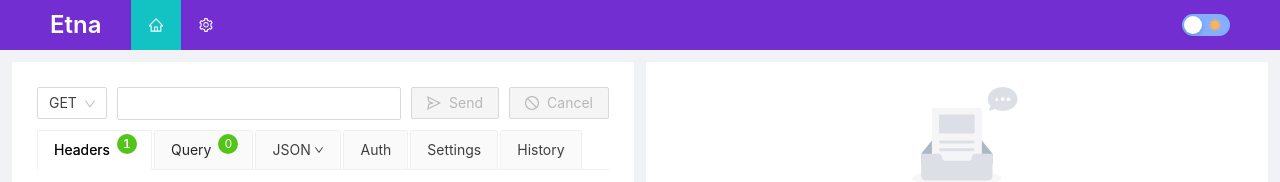
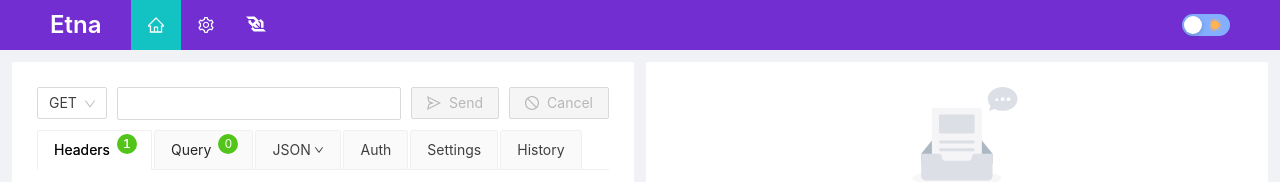
Before and after one commit to s-r-x/etna, a React app: page / in a window 1280 px wide. Shown: the top 182 px of the page. Built offline with nearby package versions, Linux system fonts and the light colour scheme.

Commit message:
full height card utility component

```diff
--- /dev/null
+++ b/src/components/atoms/FullHeightCard.ts
@@ -0,0 +1,11 @@
+import styled from "styled-components";
+import { Card } from "antd";
+
+const FullHeightCard = styled(Card)`
+  height: 100%;
+  .ant-tabs {
+    flex: 1;
+  }
+`;
+
+export default FullHeightCard;
--- /dev/null
+++ b/src/components/icons/Websocket.tsx
@@ -0,0 +1,18 @@
+import Icon from "@ant-design/icons";
+import React from "react";
+
+const WebsocketSvg = (props: any) => (
+  <svg
+    width="256px"
+    height="193px"
+    viewBox="0 0 256 193"
+    preserveAspectRatio="xMidYMid"
+    {...props}
+  >
+    <path d="M192.440223,144.644612 L224.220111,144.644612 L224.220111,68.3393384 L188.415329,32.5345562 L165.943007,55.0068785 L192.440223,81.5040943 L192.440223,144.644612 L192.440223,144.644612 Z M224.303963,160.576482 L178.017688,160.576482 L113.451687,160.576482 L86.954471,134.079266 L98.1906322,122.843105 L120.075991,144.728464 L165.104487,144.728464 L120.746806,100.286931 L132.06682,88.9669178 L176.4245,133.324599 L176.4245,88.2961022 L154.622994,66.4945955 L165.775303,55.3422863 L110.684573,0 L56.3485097,0 L56.3485097,0 L0,0 L31.6960367,31.6960367 L31.6960367,31.7798886 L31.8637406,31.7798886 L97.4359646,31.7798886 L120.662954,55.0068785 L86.7029152,88.9669178 L63.4759253,65.7399279 L63.4759253,47.7117589 L31.6960367,47.7117589 L31.6960367,78.9046839 L86.7029152,133.911562 L64.3144448,156.300033 L100.119227,192.104815 L154.45529,192.104815 L256,192.104815 L256,192.104815 L224.303963,160.576482 L224.303963,160.576482 Z"></path>
+  </svg>
+);
+const WebsocketIcon = (props: React.ComponentProps<typeof Icon>) => (
+  <Icon component={WebsocketSvg} {...props} />
+);
+export default WebsocketIcon;
--- a/src/domains/http-req/components/index.tsx
+++ b/src/domains/http-req/components/index.tsx
@@ -1,16 +1,16 @@
+import FullHeightCard from "@/components/atoms/FullHeightCard";
 import React from "react";
 import Editors from "./EditorsTabs";
 import Form from "./MainForm";
-import * as S from "./styled";
 
 const HttpRequest = () => {
   return (
-    <S.Card>
+    <FullHeightCard>
       <>
         <Form />
         <Editors />
       </>
-    </S.Card>
+    </FullHeightCard>
   );
 };
 
--- a/src/domains/http-req/components/styled.ts
+++ /dev/null
@@ -1,9 +0,0 @@
-import styled from "styled-components";
-import { Card as BaseCard } from "antd";
-
-export const Card = styled(BaseCard)`
-  height: 100%;
-  .ant-tabs {
-    flex: 1;
-  }
-`;
--- a/src/domains/http-res/components/index.tsx
+++ b/src/domains/http-res/components/index.tsx
@@ -7,18 +7,19 @@
 import Tabs from "./Tabs";
 import Headers from "./Headers";
 import * as S from "./styled";
+import FullHeightCard from "@/components/atoms/FullHeightCard";
 
 const HttpResponse = (props: TConnectorProps) => {
   const { response } = props;
   if (!response) {
     return (
-      <S.Card>
+      <FullHeightCard>
         <Empty />
-      </S.Card>
+      </FullHeightCard>
     );
   }
   return (
-    <S.Card>
+    <FullHeightCard>
       <S.TopBar>
         <Actions
           isBinary={props.response?.isBinary}
@@ -53,7 +54,7 @@
         category={props.category}
         changeCategory={props.changeCategory}
       />
-    </S.Card>
+    </FullHeightCard>
   );
 };
 
--- a/src/domains/http-res/components/styled.ts
+++ b/src/domains/http-res/components/styled.ts
@@ -1,12 +1,5 @@
 import styled from "styled-components";
-import { Card as BaseCard } from "antd";
 
-export const Card = styled(BaseCard)`
-  height: 100%;
-  .ant-tabs {
-    flex: 1;
-  }
-`;
 export const TopBar = styled.div`
   display: flex;
   justify-content: space-between;
--- a/src/layouts/Root/index.tsx
+++ b/src/layouts/Root/index.tsx
@@ -1,9 +1,10 @@
 import React from "react";
-import { Layout, Menu, Typography } from "antd";
+import { Layout, Typography } from "antd";
 import { HomeOutlined, SettingOutlined } from "@ant-design/icons";
 import { withRouter, RouteComponentProps } from "react-router-dom";
 import * as S from "./styled";
 import ThemeToggler from "@/domains/theme/components/Toggler";
+import WebsocketIcon from "@/components/icons/Websocket";
 
 const { Content } = Layout;
 type TProps = RouteComponentProps;
@@ -53,6 +54,11 @@
                 <SettingOutlined />
               </S.Link>
             </li>
+            <li>
+              <S.Link activeClassName="link-active" to="/websocket">
+                <WebsocketIcon style={{ fontSize: "20px" }} />
+              </S.Link>
+            </li>
           </S.Menu>
           <ThemeToggler />
         </S.Header>
--- a/src/layouts/Root/styled.ts
+++ b/src/layouts/Root/styled.ts
@@ -39,6 +39,7 @@
   text-align: center;
   color: white;
   transition: background-color 0.25s ease;
+  font-size: 16px;
   :hover,
   :focus {
     background-color: ${({ theme }) => theme.colors.secondary.accent};
```
